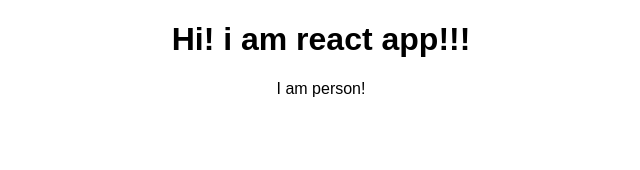
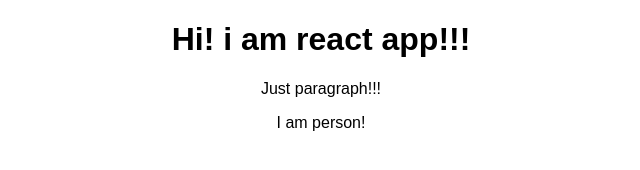
Before and after one commit to VKuzmich/my-app, a React (Create React App) app: page / in a window 1280 px wide. Shown: the top 170 px of the page, without its empty margins (319-959 px from the left). Built offline with nearby package versions, Linux system fonts and the light colour scheme.

Commit message:
ooo32_creating functional components

```diff
--- a/src/App.js
+++ b/src/App.js
@@ -7,6 +7,7 @@ class App extends Component {
       return (
           <div className="App">
             <h1>Hi! i am react app!!!</h1>
+            <p>Just paragraph!!!</p>
             <Person />
           </div>
       );
--- a/src/Person/Person.js
+++ b/src/Person/Person.js
@@ -2,6 +2,6 @@ import React from 'react';
 
 const person = () => {
     return <p>I am person! </p>
-}
+};
 
 export default person;
```
